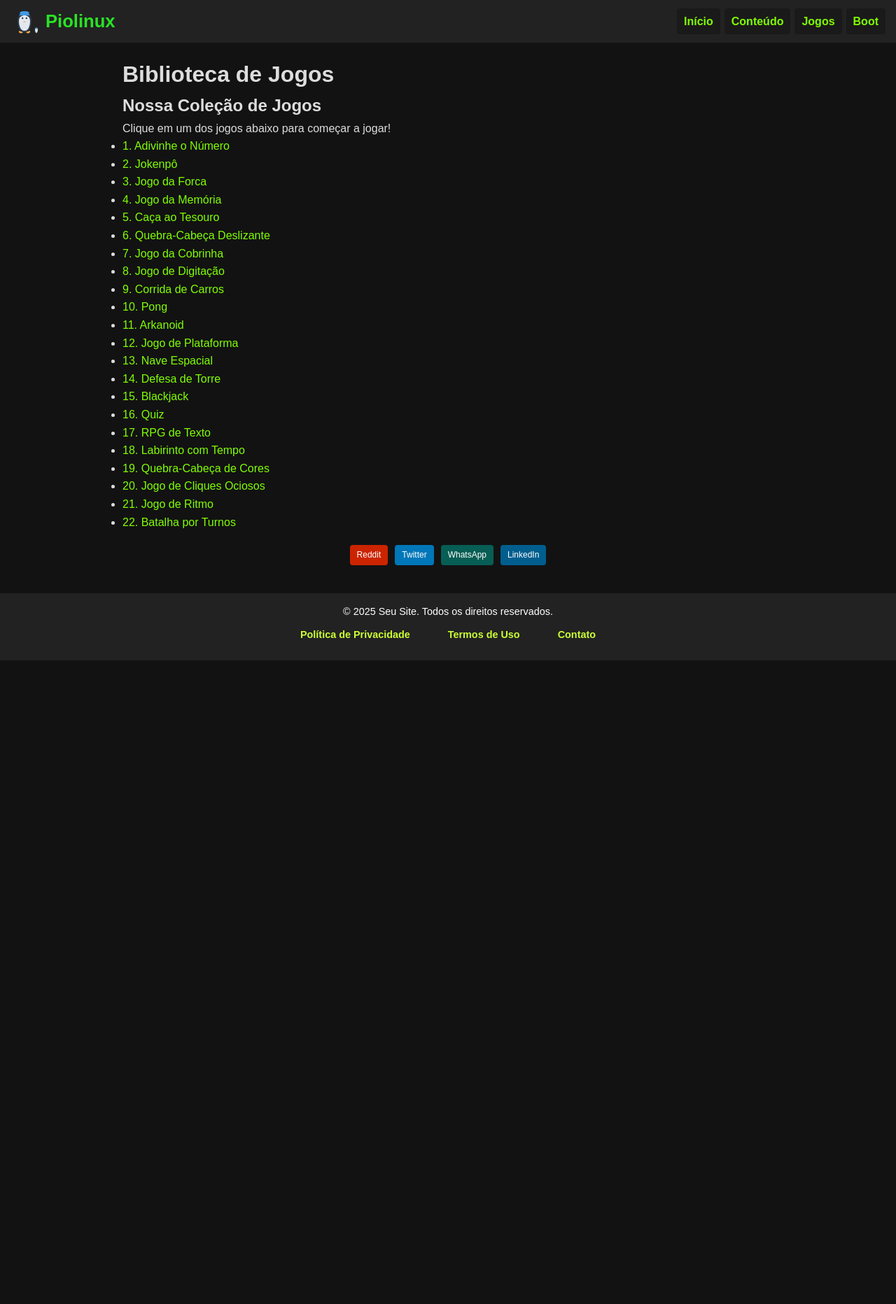
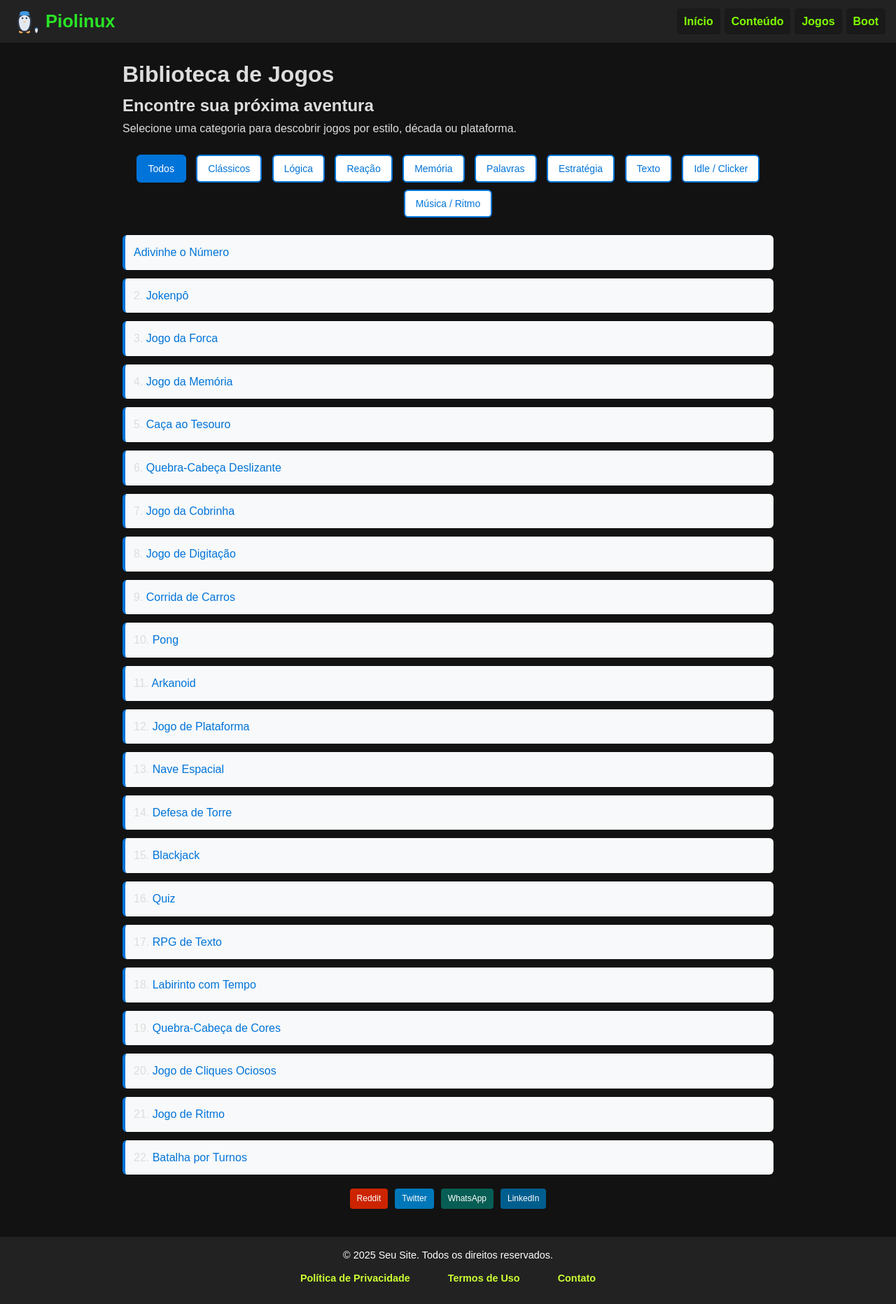
Before and after one commit to Piolinux/piolinux-site, a Jekyll site: the page built from jogos/index.html, in a window 1280 px wide. Shown: the whole page at 70% size. Built offline with Jekyll 4.4.1, drawn with Linux system fonts in a browser that asks for light colours; before the commit the page ends 944 px from its top, so only the background shows below that.

Commit message:
Add files via upload

```diff
--- a/jogos/index.html
+++ b/jogos/index.html
@@ -4,77 +4,129 @@ title: "Biblioteca de Jogos"
 description: "Uma coleção de jogos simples e divertidos feitos em JavaScript."
 ---
 
-<h2>Nossa Coleção de Jogos</h2>
 
-<p>
-  Clique em um dos jogos abaixo para começar a jogar!
-</p>
 
-<ul>
-    <li>
-        <a href="{% link jogos/adivinhe-o-numero.html %}">1. Adivinhe o Número</a>
-    </li>
-    <li>
-        <a href="{% link jogos/jokenpo.html %}">2. Jokenpô</a>
-    </li>
-    <li>
-        <a href="{% link jogos/forca.html %}">3. Jogo da Forca</a>
-    </li>
-    <li>
-        <a href="{% link jogos/memoria.html %}">4. Jogo da Memória</a>
-    </li>
-    <li>
-        <a href="{% link jogos/caca-ao-tesouro.html %}">5. Caça ao Tesouro</a>
-    </li>
-    <li>
-        <a href="{% link jogos/quebra-cabeca-deslizante.html %}">6. Quebra-Cabeça Deslizante</a>
-    </li>
-    <li>
-        <a href="{% link jogos/cobrinha.html %}">7. Jogo da Cobrinha</a>
-    </li>
-    <li>
-        <a href="{% link jogos/digitacao.html %}">8. Jogo de Digitação</a>
-    </li>
-    <li>
-        <a href="{% link jogos/corrida-de-carros.html %}">9. Corrida de Carros</a>
-    </li>
-    <li>
-        <a href="{% link jogos/pong.html %}">10. Pong</a>
-    </li>
-    <li>
-        <a href="{% link jogos/arkanoid.html %}">11. Arkanoid</a>
-    </li>
-    <li>
-        <a href="{% link jogos/plataforma.html %}">12. Jogo de Plataforma</a>
-    </li>
-    <li>
-        <a href="{% link jogos/nave-espacial.html %}">13. Nave Espacial</a>
-    </li>
-    <li>
-        <a href="{% link jogos/defesa-de-torre.html %}">14. Defesa de Torre</a>
-    </li>
-    <li>
-        <a href="{% link jogos/blackjack.html %}">15. Blackjack</a>
-    </li>
-    <li>
-        <a href="{% link jogos/quiz.html %}">16. Quiz</a>
-    </li>
-    <li>
-        <a href="{% link jogos/rpg-de-texto.html %}">17. RPG de Texto</a>
-    </li>
-    <li>
-        <a href="{% link jogos/labirinto.html %}">18. Labirinto com Tempo</a>
-    </li>
-    <li>
-        <a href="{% link jogos/quebra-cabeca-cores.html %}">19. Quebra-Cabeça de Cores</a>
-    </li>
-    <li>
-        <a href="{% link jogos/cliques-ociosos.html %}">20. Jogo de Cliques Ociosos</a>
-    </li>
-    <li>
-        <a href="{% link jogos/ritmo.html %}">21. Jogo de Ritmo</a>
-    </li>
-    <li>
-        <a href="{% link jogos/batalha-por-turnos.html %}">22. Batalha por Turnos</a>
-    </li>
-</ul>
+<style>
+  .filtros {
+    margin: 20px 0;
+    text-align: center;
+  }
+  .filtros button {
+    margin: 5px;
+    padding: 10px 15px;
+    border: 2px solid #0074d9;
+    background: white;
+    color: #0074d9;
+    border-radius: 6px;
+    cursor: pointer;
+    font-size: 14px;
+  }
+  .filtros button.filtro-ativo {
+    background: #0074d9;
+    color: white;
+  }
+  .jogos-lista {
+    display: grid;
+    gap: 12px;
+    margin-top: 20px;
+  }
+  .jogo {
+    padding: 12px;
+    background: #f8f9fa;
+    border-left: 4px solid #0074d9;
+    border-radius: 6px;
+  }
+  .jogo a {
+    text-decoration: none;
+    color: #0074d9;
+    font-weight: 500;
+  }
+  .jogo a:hover {
+    text-decoration: underline;
+  }
+</style>
+
+
+
+
+
+
+
+
+
+
+
+<h2>Encontre sua próxima aventura</h2>
+<p>Selecione uma categoria para descobrir jogos por estilo, década ou plataforma.</p>
+
+
+
+<div class="filtros">
+  <button class="filtro-ativo" data-filter="todos">Todos</button>
+  <button data-filter="classico">Clássicos</button>
+  <button data-filter="logica">Lógica</button>
+  <button data-filter="reacao">Reação</button>
+  <button data-filter="memoria">Memória</button>
+  <button data-filter="palavras">Palavras</button>
+  <button data-filter="estrategia">Estratégia</button>
+  <button data-filter="texto">Texto</button>
+  <button data-filter="idle">Idle / Clicker</button>
+  <button data-filter="musica">Música / Ritmo</button>
+</div>
+
+
+
+
+<div class="jogos-lista">
+  <div class="jogo" data-tags="adivinhacao logica"><a href="{% link jogos/adivinhe-o-numero.html %}">Adivinhe o Número</a></div>
+  <div class="jogo" data-tags="sorte reacao">2. <a href="{% link jogos/jokenpo.html %}">Jokenpô</a></div>
+  <div class="jogo" data-tags="palavras logica">3. <a href="{% link jogos/forca.html %}">Jogo da Forca</a></div>
+  <div class="jogo" data-tags="memoria observacao">4. <a href="{% link jogos/memoria.html %}">Jogo da Memória</a></div>
+  <div class="jogo" data-tags="logica exploracao">5. <a href="{% link jogos/caca-ao-tesouro.html %}">Caça ao Tesouro</a></div>
+  <div class="jogo" data-tags="logica quebra-cabeca">6. <a href="{% link jogos/quebra-cabeca-deslizante.html %}">Quebra-Cabeça Deslizante</a></div>
+  <div class="jogo" data-tags="reacao classico">7. <a href="{% link jogos/cobrinha.html %}">Jogo da Cobrinha</a></div>
+  <div class="jogo" data-tags="velocidade texto">8. <a href="{% link jogos/digitacao.html %}">Jogo de Digitação</a></div>
+  <div class="jogo" data-tags="reacao classico">9. <a href="{% link jogos/corrida-de-carros.html %}">Corrida de Carros</a></div>
+  <div class="jogo" data-tags="reacao classico">10. <a href="{% link jogos/pong.html %}">Pong</a></div>
+  <div class="jogo" data-tags="reacao classico">11. <a href="{% link jogos/arkanoid.html %}">Arkanoid</a></div>
+  <div class="jogo" data-tags="plataforma reacao">12. <a href="{% link jogos/plataforma.html %}">Jogo de Plataforma</a></div>
+  <div class="jogo" data-tags="reacao espacial">13. <a href="{% link jogos/nave-espacial.html %}">Nave Espacial</a></div>
+  <div class="jogo" data-tags="estrategia defesa">14. <a href="{% link jogos/defesa-de-torre.html %}">Defesa de Torre</a></div>
+  <div class="jogo" data-tags="sorte cartas">15. <a href="{% link jogos/blackjack.html %}">Blackjack</a></div>
+  <div class="jogo" data-tags="conhecimento quiz">16. <a href="{% link jogos/quiz.html %}">Quiz</a></div>
+  <div class="jogo" data-tags="rpg texto">17. <a href="{% link jogos/rpg-de-texto.html %}">RPG de Texto</a></div>
+  <div class="jogo" data-tags="logica tempo">18. <a href="{% link jogos/labirinto.html %}">Labirinto com Tempo</a></div>
+  <div class="jogo" data-tags="logica cores">19. <a href="{% link jogos/quebra-cabeca-cores.html %}">Quebra-Cabeça de Cores</a></div>
+  <div class="jogo" data-tags="clicker idle">20. <a href="{% link jogos/cliques-ociosos.html %}">Jogo de Cliques Ociosos</a></div>
+  <div class="jogo" data-tags="ritmo musica">21. <a href="{% link jogos/ritmo.html %}">Jogo de Ritmo</a></div>
+  <div class="jogo" data-tags="estrategia turno">22. <a href="{% link jogos/batalha-por-turnos.html %}">Batalha por Turnos</a></div>
+</div>
+
+
+
+<script>
+  document.addEventListener('DOMContentLoaded', function () {
+    const botoes = document.querySelectorAll('.filtros button');
+    const jogos = document.querySelectorAll('.jogo');
+
+    botoes.forEach(botao => {
+      botao.addEventListener('click', function () {
+        // Atualiza botão ativo
+        botoes.forEach(b => b.classList.remove('filtro-ativo'));
+        this.classList.add('filtro-ativo');
+
+        const filtro = this.getAttribute('data-filter');
+
+        // Filtra jogos
+        jogos.forEach(jogo => {
+          const tags = jogo.getAttribute('data-tags').toLowerCase();
+          if (filtro === 'todos' || tags.includes(filtro)) {
+            jogo.style.display = 'block';
+          } else {
+            jogo.style.display = 'none';
+          }
+        });
+      });
+    });
+  });
+</script>
```
